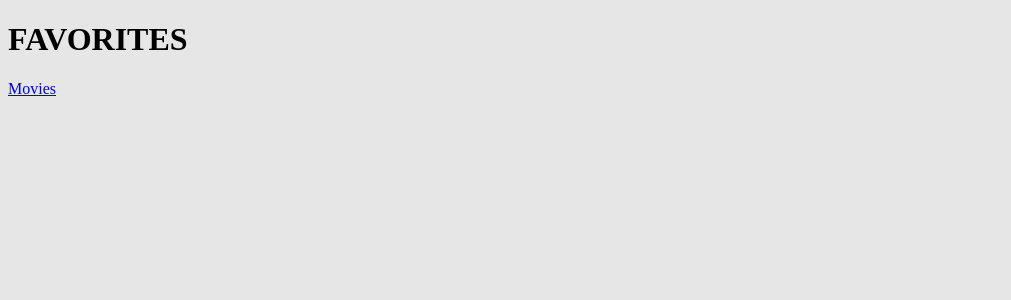
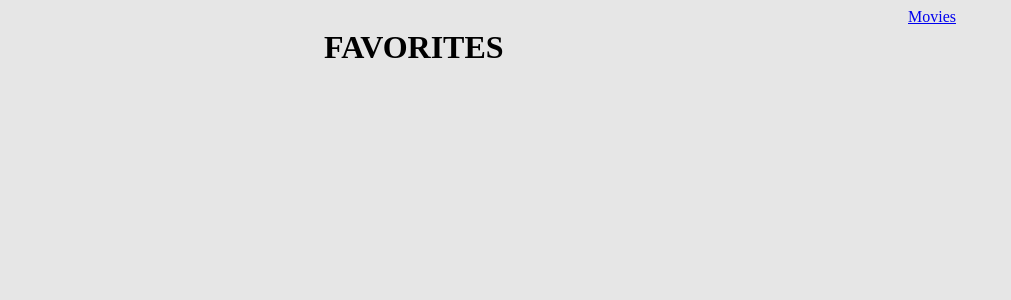
Before and after one commit to c3n21/nextjs-webapp, a Next.js app: page /favorites in a window 1280 px wide. Shown: the top 300 px of the page, without its empty margins (0-1011 px from the left). Built offline with nearby package versions, Linux system fonts and the light colour scheme.

Commit message:
fix(page): heading position

```diff
--- a/src/app/favorites/page.tsx
+++ b/src/app/favorites/page.tsx
@@ -4,14 +4,21 @@ import MovieEntry from "@/components/MovieEntry";
 import { useFavorites } from "../favorites-provider";
 import Link from "next/link";
 
+import "@/app/globals.css";
+
 export const Page = () => {
   const { favorites } = useFavorites();
 
   return (
     <div>
-      <h1>FAVORITES</h1>
-      <Link href="/">Movies</Link>
       <div className="moviesContainer">
+        <div className="gridHeader">
+          <h1>FAVORITES</h1>
+          <Link href="/" className="next-link">
+            Movies
+          </Link>
+        </div>
+
         {Object.values(favorites).map((movie) => (
           <MovieEntry key={movie.id} movie={movie} />
         ))}
--- a/src/app/globals.css
+++ b/src/app/globals.css
@@ -63,3 +63,9 @@ body {
     "image info"
     "image info";
 }
+
+.gridHeader {
+  display: flex;
+  justify-content: space-between;
+  grid-column: 2;
+}
```
Also changed, not shown: src/app/page.tsx (+7 -4 lines).
